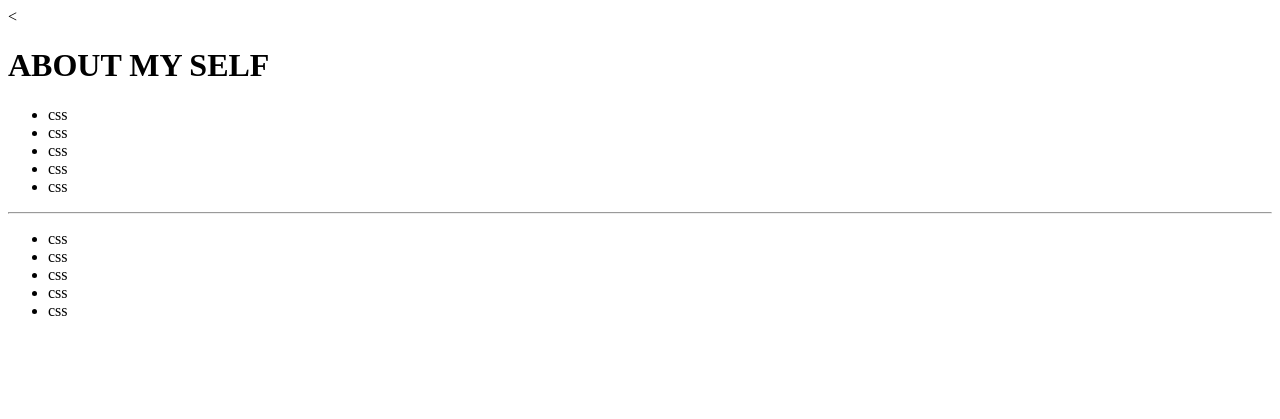
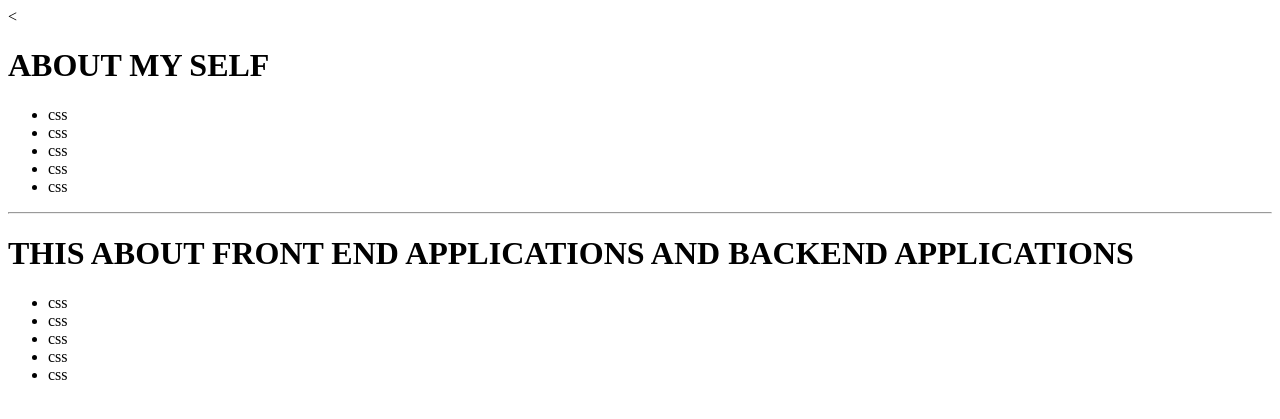
Before and after one commit to anuradha407/venkkythree, a Django app: page / in a window 1280 px wide. Shown: the top 419 px of the page. Run offline with Django 3.2, Linux system fonts and the light colour scheme.

Commit message:
second changs are changes successfully

```diff
--- a/templates/venkyone.html
+++ b/templates/venkyone.html
@@ -16,6 +16,7 @@
     </ul>
   </p>
   <hr>
+  <h1> THIS ABOUT FRONT END APPLICATIONS AND BACKEND APPLICATIONS</h1>
   <p>
   <ul>
     <li>css</li>
```
